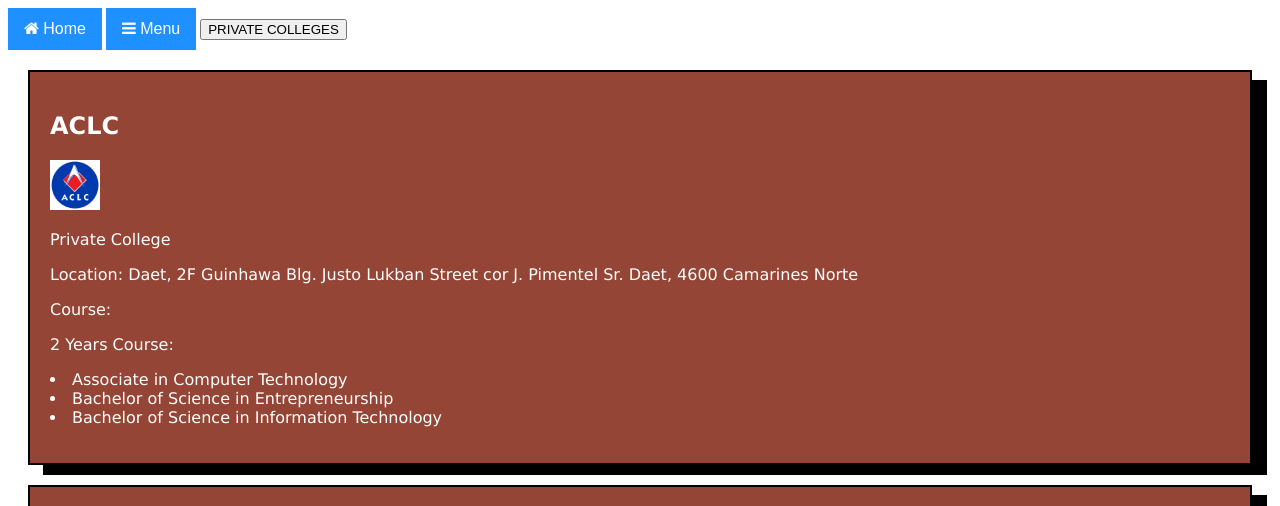
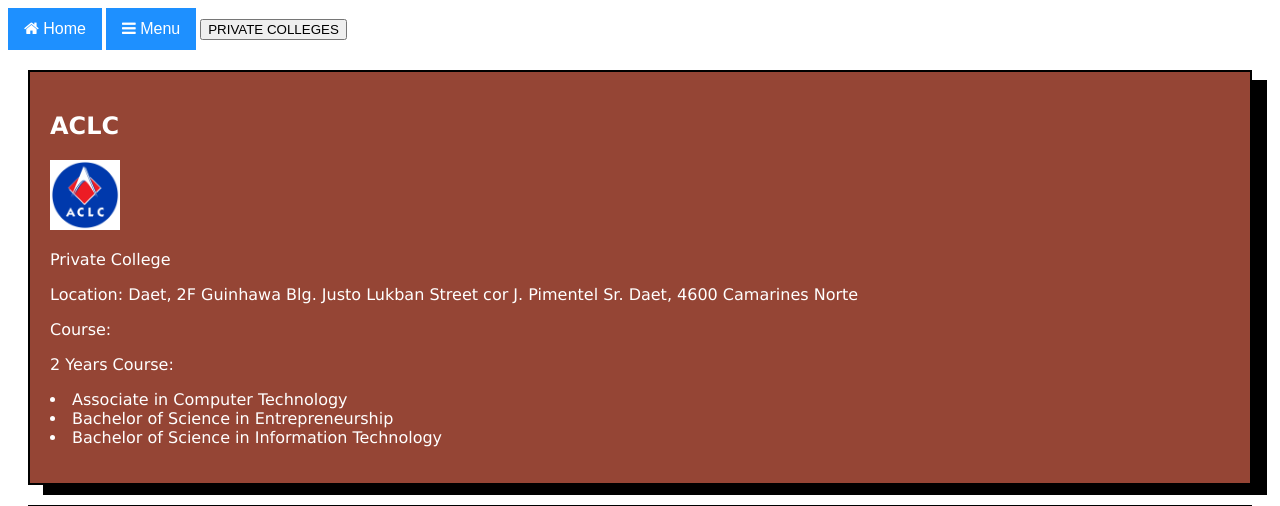
Before and after one commit to Lesterelizes29/Colleges-in-Camarines-Norte, a plain HTML site: page index.html in a window 1280 px wide. Shown: the top 506 px of the page. Drawn offline with Linux system fonts and the light colour scheme.

Commit message:
Update index.html

```diff
--- a/index.html
+++ b/index.html
@@ -78,7 +78,7 @@
 <div id="CNSC">
   <div class="private">
     <h2>ACLC</h2>
-    <img src="Source/IMG/ACLC.png" style="width:50px; height:50px;">
+    <img src="Source/IMG/ACLC.png" style="width:70px; height:70px;">
     <p> Private College </p>
     <p>Location: Daet, 2F Guinhawa Blg. Justo Lukban Street cor J. Pimentel Sr. Daet, 4600 Camarines Norte </p>
     <p> Course: </p>
```
